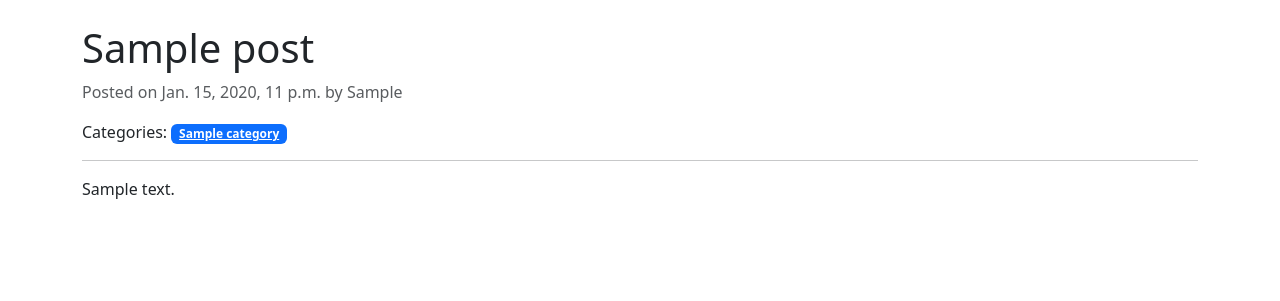
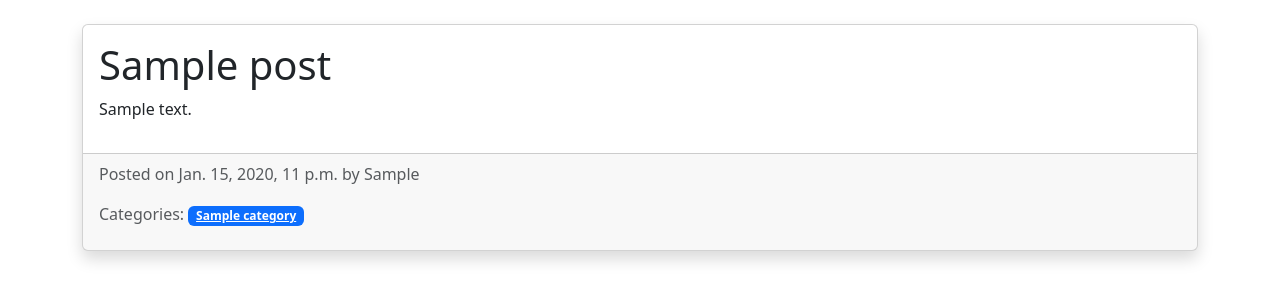
Before and after one commit to stuartmaxwell/stuartm.nz, a Django app: a page that uses templates/djpress/snippets/post_detail.html in a window 1280 px wide. Shown: the part 56-357 px from the top of the page. Run offline with Django 5.2, Linux system fonts and the light colour scheme; tables that the repository leaves empty hold one stand-in row (values such as "Sample post"); some libraries are stand-ins or nearby versions.

Commit message:
Small tweak to my theme

```diff
--- a/templates/djpress/snippets/post_detail.html
+++ b/templates/djpress/snippets/post_detail.html
@@ -1,12 +1,17 @@
+<div class="card my-4 shadow">
+  <div class="card-body">
     <h1>{{ post.title }}</h1>
-<p class="text-muted">Posted on {{ post.date }} by {{ post.author_display_name }}</p>
+    <div class="content">
+      {{ post.content_markdown|safe }}
+    </div>
+  </div>
+  <div class="card-footer text-muted">
+    <p>Posted on {{ post.date }} by {{ post.author_display_name }}</p>
     <p>
       Categories:
       {% for category in post.categories.all %}
         <a href="{% url 'djpress:category_posts' category.slug %}" class="badge bg-primary">{{ category.name }}</a>
       {% endfor %}
     </p>
-<hr>
-<div class="content">
-  {{ post.content_markdown|safe }}
   </div>
+</div>
```
Also changed, not shown: templates/djpress/snippets/post_summary.html (+4 -4 lines). Lines whose indentation alone changed are shown as unchanged.
